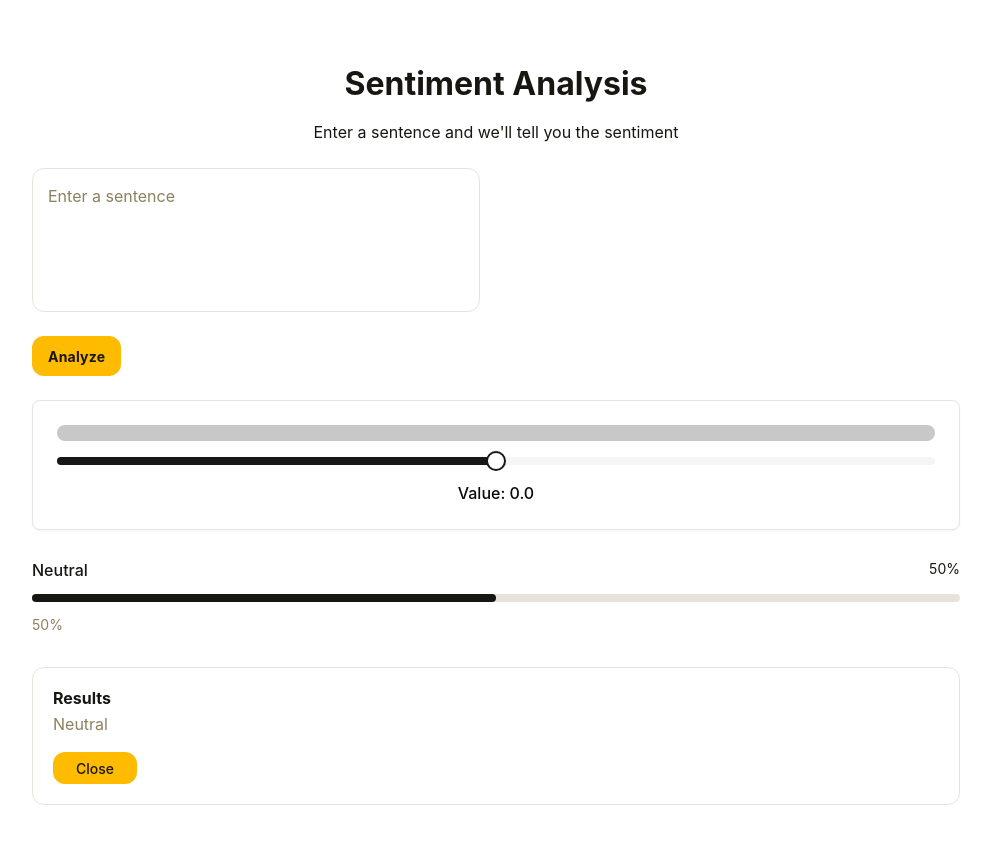
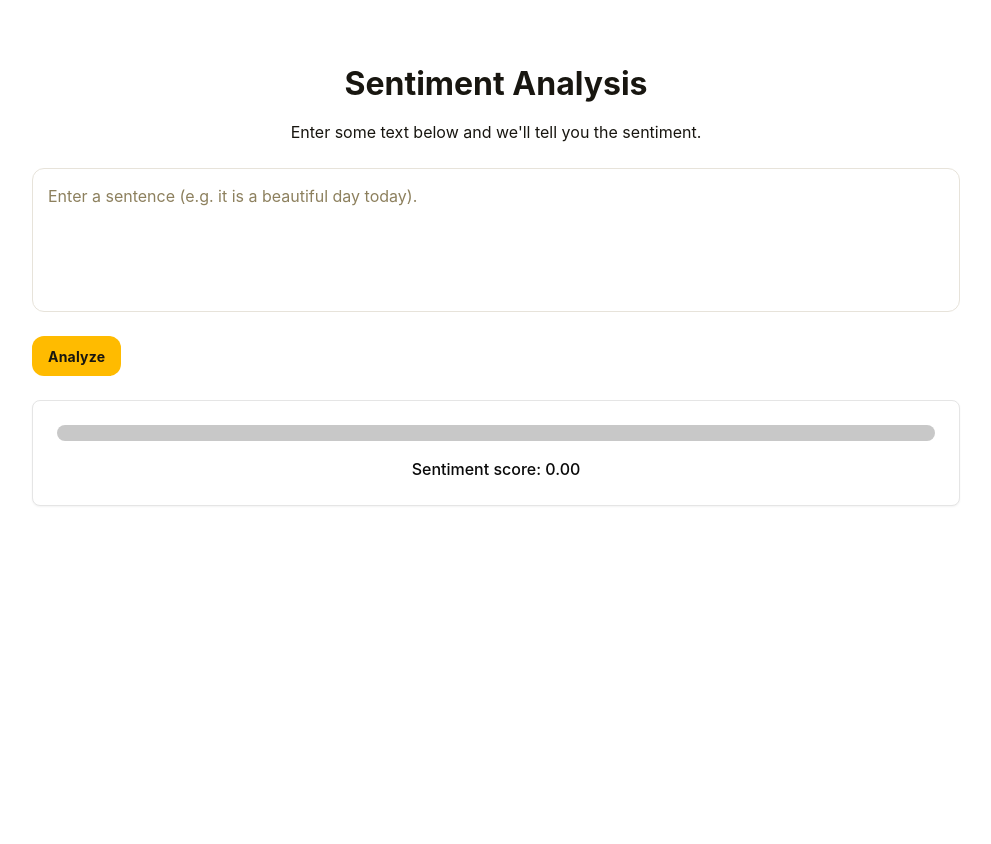
Before and after one commit to drhanlau/sentiment_next, a Next.js app: page /demo in a window 1280 px wide. Shown: the top 844 px of the page, without its empty margins (144-1135 px from the left). After the commit the page ends 800 px from the top, so only its background shows below. Built offline with nearby package versions, Linux system fonts and the light colour scheme.

Commit message:
first beta

```diff
--- a/app/demo/progressbar.tsx
+++ b/app/demo/progressbar.tsx
@@ -1,9 +1,13 @@
-import React, { useState } from 'react';
+import React, { useState, useEffect } from 'react';
 import { Card, CardContent } from '@/components/ui/card';
 import { Slider } from '@/components/ui/slider';
 
 const ProgressBar = ({ value: propValue }) => {
   const [value, setValue] = useState(propValue || [0]); // Use propValue or default to [0]
+  // Add this useEffect to update the internal state when propValue changes
+  useEffect(() => {
+    setValue(propValue);
+  }, [propValue]);
 
   // Calculate colors based on slider value
   const getColors = (val) => {
@@ -53,19 +57,9 @@ const ProgressBar = ({ value: propValue }) => {
             />
           </div>
 
-          {/* Slider */}
-          <Slider
-            value={value}
-            onValueChange={setValue}
-            min={-1}
-            max={1}
-            step={0.01}
-            className="w-full"
-          />
-
           {/* Value display */}
           <div className="text-center font-medium">
-            Value: {value[0].toFixed(1)}
+            Sentiment score: {value[0].toFixed(2)}
           </div>
         </div>
       </CardContent>
--- a/app/demo/senti.tsx
+++ b/app/demo/senti.tsx
@@ -10,6 +10,7 @@ const Senti: React.FC = () => {
   const [progressValue, setProgressValue] = useState([0]);
 
     const handleAnalyzeClick = async (event: React.MouseEvent<HTMLButtonElement>) => {
+
       event.preventDefault(); // Prevent the default button behavior
       setIsAnalyzing(true);
       try {
@@ -17,7 +18,9 @@ const Senti: React.FC = () => {
         const data = await response.json();
         // Handle the response data as needed
         console.log(data);
+        if (data.compound) {
         setProgressValue([data.compound]);
+        }
       } catch (error) {
         console.error('Error fetching data:', error);
         } finally {
@@ -32,11 +35,11 @@ const Senti: React.FC = () => {
             <div className="px-40 flex flex-1 justify-center py-5">
               <div className="layout-content-container flex flex-col w-[512px] max-w-[512px] py-5 max-w-[960px] flex-1">
                 <h1 className="text-[#181610] tracking-light text-[32px] font-bold leading-tight px-4 text-center pb-3 pt-6">Sentiment Analysis</h1>
-                <p className="text-[#181610] text-base font-normal leading-normal pb-3 pt-1 px-4 text-center">Enter a sentence and we'll tell you the sentiment</p>
-                <div className="flex max-w-[480px] flex-wrap items-end gap-4 px-4 py-3">
+                <p className="text-[#181610] text-base font-normal leading-normal pb-3 pt-1 px-4 text-center">Enter some text below and we'll tell you the sentiment. </p>
+                <div className="flex flex-wrap items-end gap-4 px-4 py-3">
                   <label className="flex flex-col min-w-40 flex-1">
                     <textarea
-                      placeholder="Enter a sentence"
+                      placeholder="Enter a sentence (e.g. it is a beautiful day today)."
                       className="form-input flex w-full min-w-0 flex-1 resize-none overflow-hidden rounded-xl text-[#181610] focus:outline-0 focus:ring-0 border border-[#e7e3da] bg-white focus:border-[#e7e3da] min-h-36 placeholder:text-[#8d805e] p-[15px] text-base font-normal leading-normal"
                       value={inputText} // Set the value to inputText state
                       onChange={(e) => setInputText(e.target.value)} // Update state on change
@@ -56,29 +59,6 @@ const Senti: React.FC = () => {
                   <ProgressBar value={progressValue} />
                 </div>
 
-
-
-                <div className="flex flex-col gap-3 p-4">
-                  <div className="flex gap-6 justify-between">
-                    <p className="text-[#181610] text-base font-medium leading-normal">Neutral</p>
-                    <p className="text-[#181610] text-sm font-normal leading-normal">50%</p>
-                  </div>
-                  <div className="rounded bg-[#e7e3da]"><div className="h-2 rounded bg-[#181610]" style={{ width: '50%' }}></div></div>
-                  <p className="text-[#8d805e] text-sm font-normal leading-normal">50%</p>
-                </div>
-                <div className="p-4 @container">
-                  <div className="flex flex-1 flex-col items-start justify-between gap-4 rounded-xl border border-[#e7e3da] bg-white p-5 @[480px]:flex-row @[480px]:items-center">
-                    <div className="flex flex-col gap-1">
-                      <p className="text-[#181610] text-base font-bold leading-tight">Results</p>
-                      <p className="text-[#8d805e] text-base font-normal leading-normal">Neutral</p>
-                    </div>
-                    <button
-                      className="flex min-w-[84px] max-w-[480px] cursor-pointer items-center justify-center overflow-hidden rounded-xl h-8 px-4 bg-[#ffbb00] text-[#181610] text-sm font-medium leading-normal"
-                    >
-                      <span className="truncate">Close</span>
-                    </button>
-                  </div>
-                </div>
               </div>
             </div>
           </div>
```
Also changed, not shown: 2 other files (tests, documents, lock files or other folders). Lines whose indentation alone changed are shown as unchanged.
